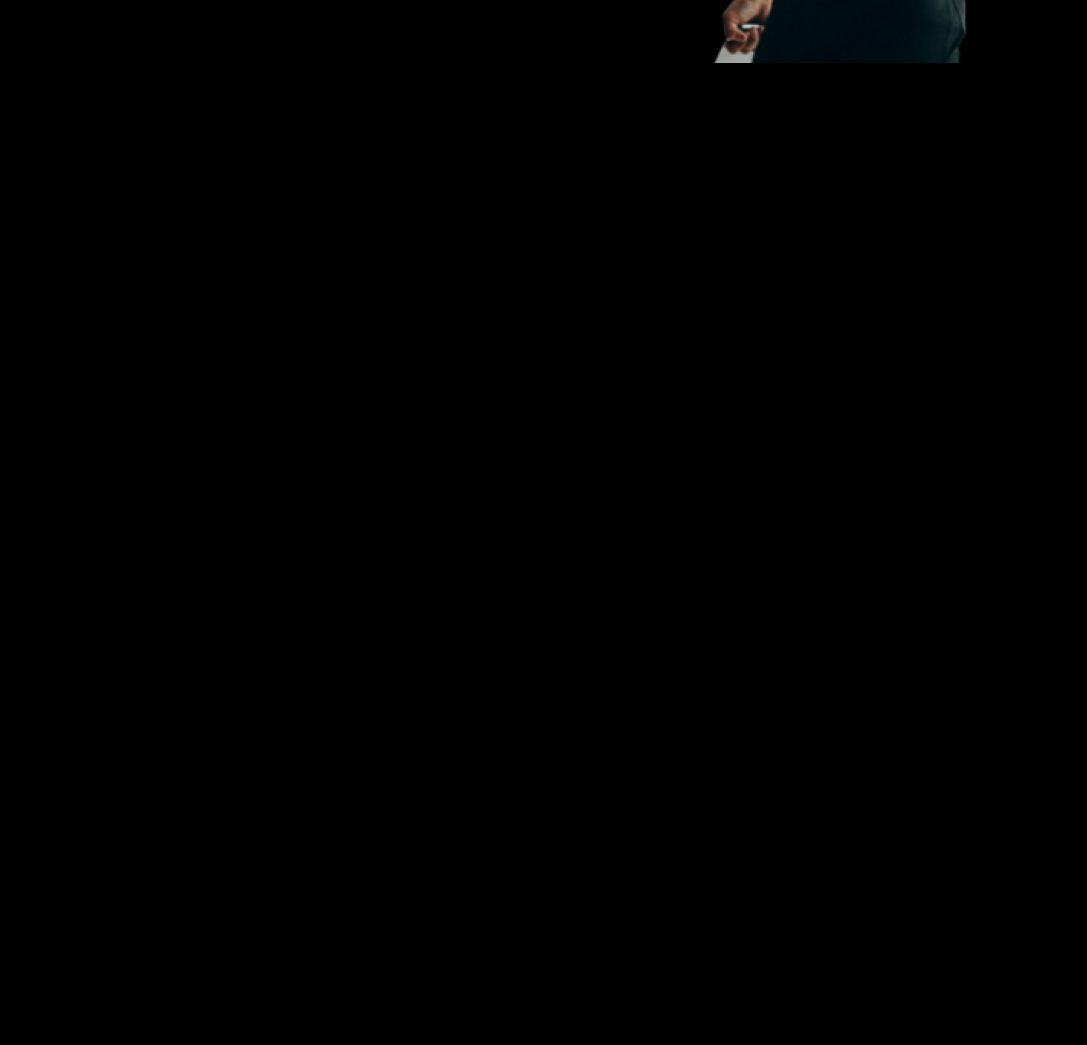
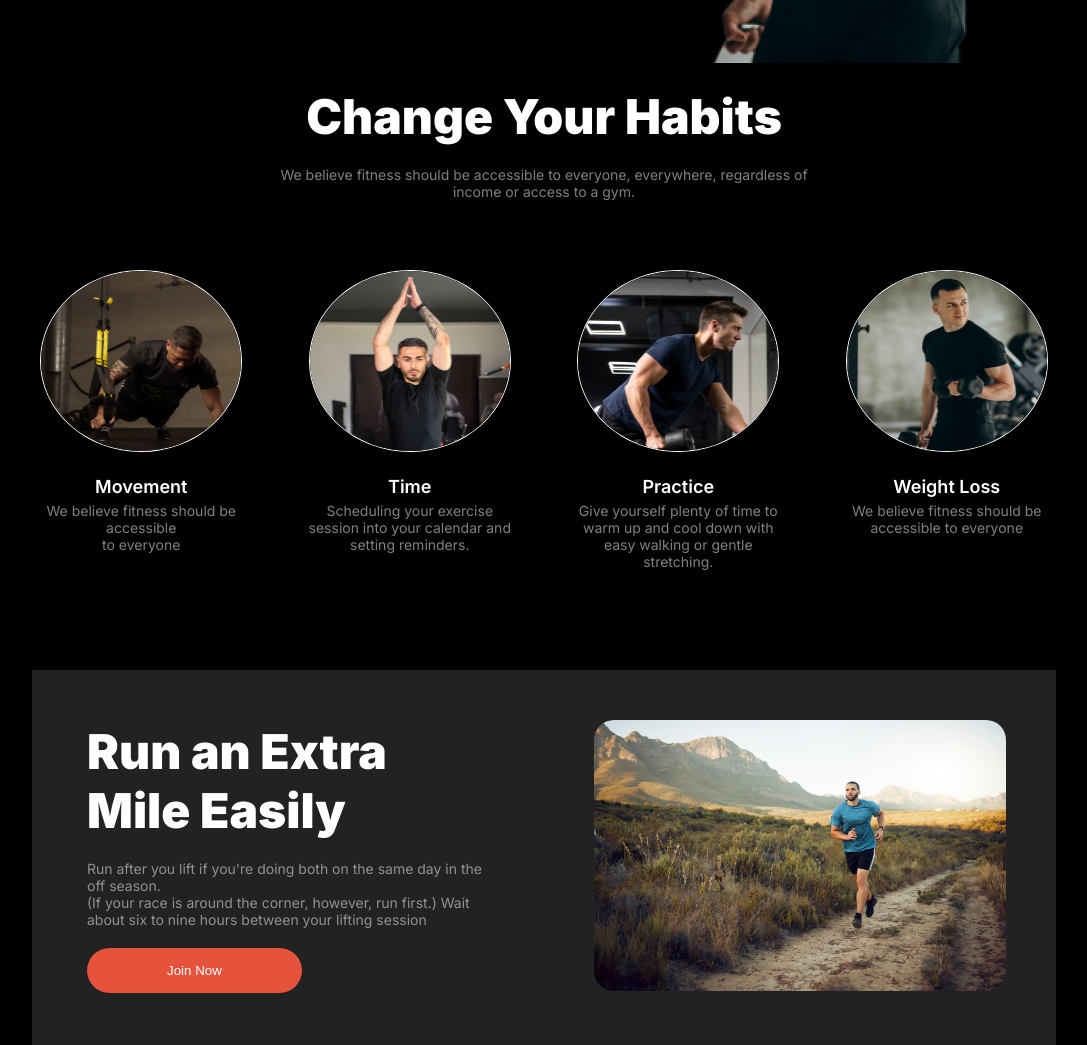
Before and after one commit to Dev-Tofazzal/Assignment_10_2, a plain HTML site: page index.html in a window 1280 px wide. Shown: the part 676-1721 px from the top of the page, without its empty margins (96-1183 px from the left). Before the commit the page ends 800 px from the top, so only its background shows below. Drawn offline with Linux system fonts and the light colour scheme; a web font is replaced by a local one.

Commit message:
habit & run finish

```diff
--- a/css/style.css
+++ b/css/style.css
@@ -40,6 +40,20 @@ body {
     -moz-border-radius:42px;
     -ms-border-radius:42px;
     -o-border-radius:42px;
+}
+.cmn_title h2{
+    font-size: 3rem;
+    font-weight: 900;
+}
+.cmn_title h1{
+    font-size: 3rem;
+    font-weight: 900;
+}
+.cmn_title p{
+    margin: 20px 0;
+    color: rgba(255, 255, 255, 0.5);
+    font-size: 14px;
+    font-weight: 400;
 }
 
 /* shared style end here */
@@ -172,6 +186,90 @@ button:first-child{
 
 /* banner part here here */
 
+/* habit part start here */
+
+.change_habit_container{
+   display: flex;
+   justify-content: center;
+   text-align: center;
+}
+.change_habit_title{
+    margin-top: 20px;
+}
+
+.change_habit_items{
+    margin-top: 50px;
+    display: grid;
+    grid-template-columns: repeat(4,1fr);
+    gap: 50px;
+}
+.habit_item{
+    text-align: center;
+}
+.habit_item img{
+    width: 200px;
+    height: 180px;
+    border-radius: 50%;
+    border: 1px solid white;
+    -webkit-border-radius: 50%;
+    -moz-border-radius: 50%;
+    -ms-border-radius: 50%;
+    -o-border-radius: 50%;
+}
+.habit_item h4{
+    font-size: 18px;
+    font-weight: 600;
+    margin-top: 20px;
+    margin-bottom: 5px;
+}
+.habit_item p{
+    color: rgba(255, 255, 255, 0.5);
+    font-size: 14px;
+    font-weight: 400;
+}
+
+
+/* habit part end here */
+/* run extra part start here */
+
+.run_extra_container{
+    margin-top: 100px;
+    display: grid;
+    align-items: center;
+    grid-template-columns: 1fr 1fr;
+    background-color: rgb(34, 34, 34);
+
+}
+.run_extra_left{
+    padding: 40px 55px;
+
+}
+.run_extra_left button{
+    color: white;
+    background-color: rgb(230, 83, 60);
+    padding: 15px 80px;
+    border-radius: 40px;
+    -webkit-border-radius: 40px;
+    -moz-border-radius: 40px;
+    -ms-border-radius: 40px;
+    -o-border-radius: 40px;
+}
+.run_extra_right{
+   padding: 50px;
+}
+.run_extra_right img{
+    max-width: 100%;
+    height: 100%;
+    border-radius: 20px;
+    -webkit-border-radius: 20px;
+    -moz-border-radius: 20px;
+    -ms-border-radius: 20px;
+    -o-border-radius: 20px;
+}
+
+
+/* run extra part end here */
+
 
 
 /* reponsive part here */
@@ -206,4 +304,19 @@ button:first-child{
     bottom: 250px;
     left: -30px;
 }
+.change_habit_items{
+    grid-template-columns: repeat(1,1fr);
 }
+.run_extra_container{
+    height: 100%;
+    padding: 20px;
+    gap: 20px;
+    grid-template-columns: repeat(1,1fr);
+}
+.run_extra_left{
+    padding: 20px;
+}
+.run_extra_right{
+    padding: 20px;
+}
+}
--- a/index.html
+++ b/index.html
@@ -64,6 +64,55 @@
         </section>
     </header>
     <main>
+        <!-- change habit part start here -->
+         <section class="container">
+            <div class="change_habit_container">
+                <div class="change_habit_title cmn_title">
+                    <h2>Change Your Habits</h2>
+                    <p>We believe fitness should be accessible to everyone, everywhere, regardless of <br> income or access to a gym.</p>
+                </div>
+            </div>
+            <div class="change_habit_items">
+                <div class="habit_item">
+                    <img src="images/image 3.png" alt="">
+                    <h4>Movement</h4>
+                    <p>We believe fitness should be accessible <br> to everyone</p>
+                </div>
+                <div class="habit_item">
+                    <img src="images/image 2.png" alt="">
+                    <h4>Time</h4>
+                    <p>Scheduling your exercise session into your calendar and setting reminders.</p>
+                </div>
+                <div class="habit_item">
+                    <img src="images/image 4.png" alt="">
+                    <h4>Practice</h4>
+                    <p>Give yourself plenty of time to warm up and cool down with easy walking or gentle stretching. </p>
+                </div>
+                <div class="habit_item">
+                    <img src="images/image 5.png" alt="">
+                    <h4>Weight Loss</h4>
+                    <p>We believe fitness should be accessible to everyone</p>
+                </div>
+            </div>
+         </section>
+        <!-- change habit part end here -->
+        <!-- run extra part start her -->
+        <section class="container">
+            <div class="run_extra_container">
+                <div class="run_extra_left cmn_title">
+                    <h1>Run an Extra <br>Mile Easily</h1>
+
+                    <p>Run after you lift if you're doing both on the same day in the off season. <br> (If your race is around the corner, however, run first.) Wait about six to nine hours between your lifting session</p>
+                    <button type="submit" >Join Now</button>
+                </div>
+                <div class="run_extra_right">
+                    <img src="images/run.jpg" alt="">
+                </div>
+            </div>
+        </section>
+
+
+        <!-- run extra part end her -->
 
 
     </main>
```
